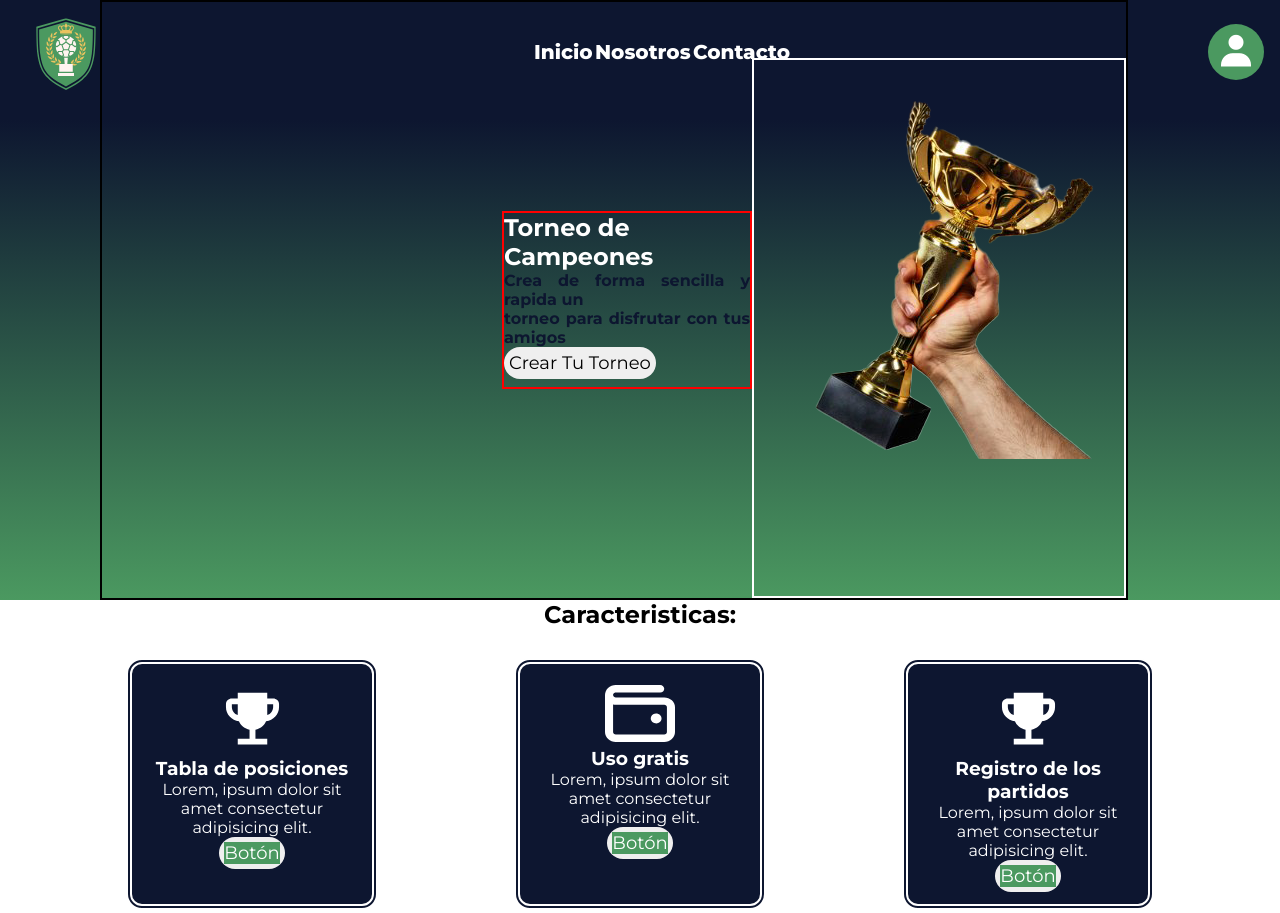
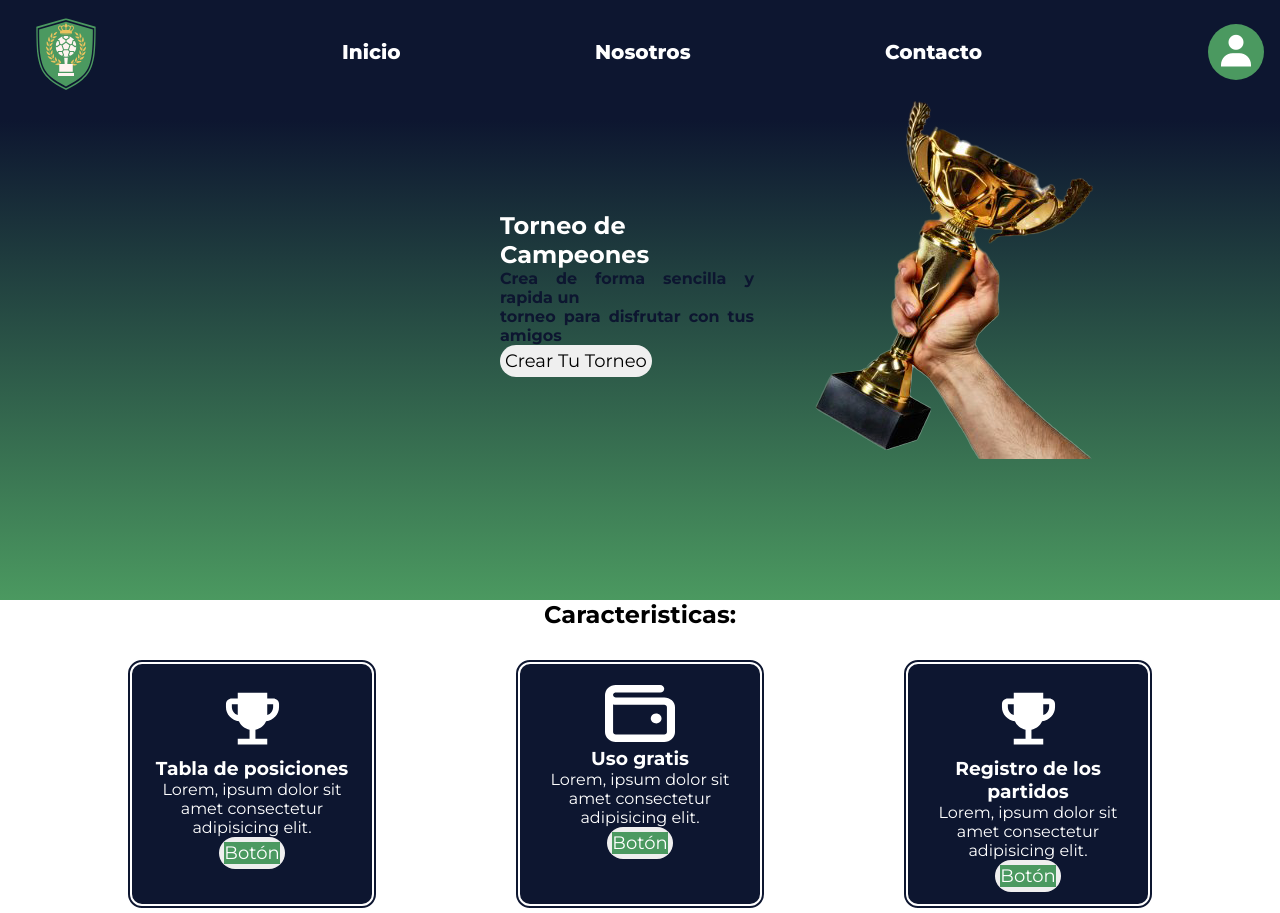
Before and after one commit to brian-wg/torneo-de-campeones, a plain HTML site: page index.html in a window 1280 px wide. Shown: the top 913 px of the page. Drawn offline with nearby package versions, Linux system fonts and the light colour scheme; a web font is replaced by a local one.

Commit message:
se arreglan los bordes y se alinea el nav bar

```diff
--- a/assets/style.css
+++ b/assets/style.css
@@ -33,7 +33,7 @@ header{
 }
 
 .navbar{
-    width: 20%;
+    width: 50%;
     display: flex;
     justify-content: space-between;
 
@@ -76,7 +76,6 @@ header{
     width: 80%;
     display: flex;
     justify-content: space-between;
-    border: 2px solid black;
     margin-left: 100px;
 
 }
@@ -85,13 +84,11 @@ header{
     margin-left: 25rem;
     color: white;
     align-self: center;
-    border: 2px solid red;
 
 }
 
 .inicio-image{
     align-self: end;
-    border: 2px solid white;
     height: 90%;
 }
 
```
